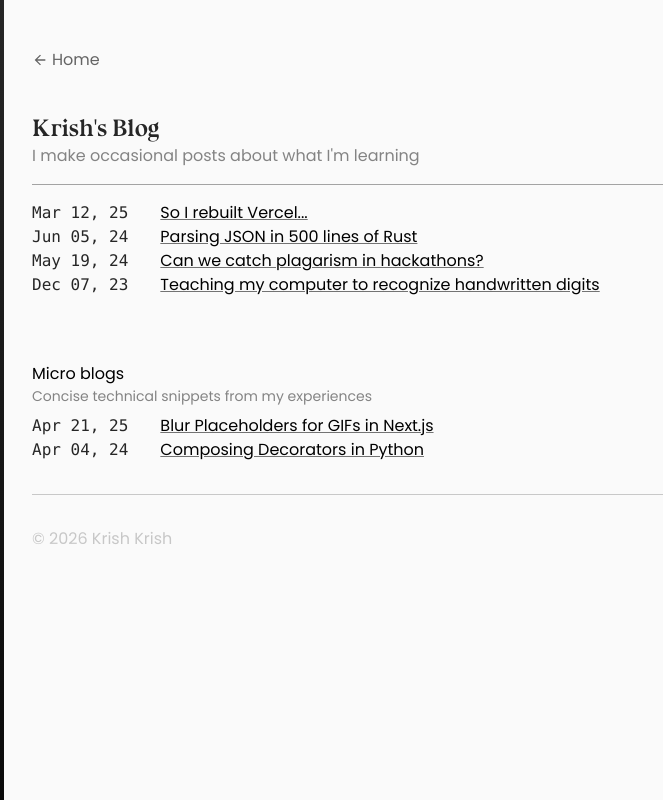
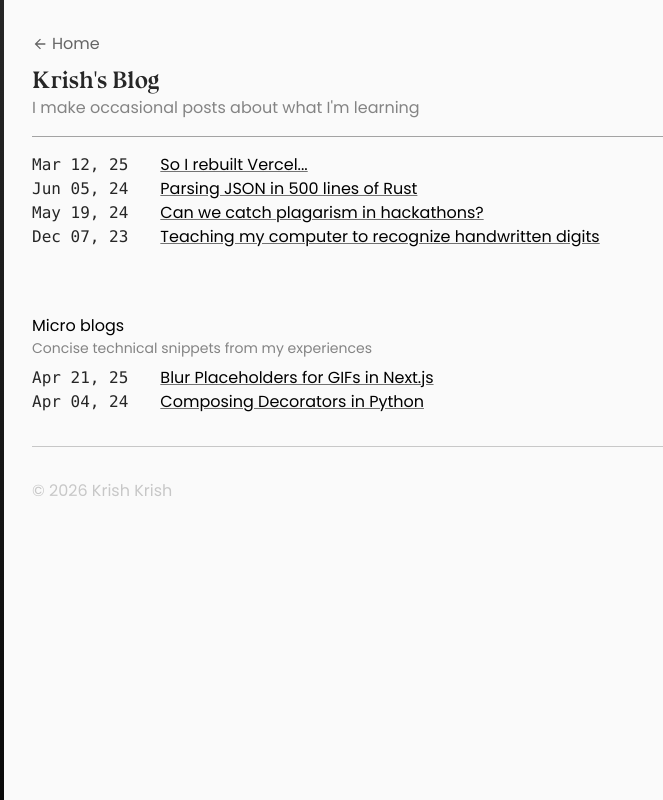
Before and after one commit to Krish120003/website, a Next.js app: page /blog in a window 1280 px wide. Shown: the whole page, without its empty margins (0-663 px from the left). Built offline with nearby package versions, Linux system fonts and the light colour scheme; no server answers; what tailwindcss-animation-delay would draw is missing.

Commit message:
feat: more blog space

```diff
--- a/src/components/Layout.tsx
+++ b/src/components/Layout.tsx
@@ -50,16 +50,15 @@ export const Layout: React.FC<LayoutProps> = ({ children, blog, back }) => {
       <ScrollIndicator />
       <div className="h-fit font-serif dark:text-white">
         <main
-          className={cn("m-auto min-h-full max-w-7xl px-8 pt-12", {
-            // "max-w-4xl": !blog,
-            // "max-w-7xl": blog,
-          })}
+          className={cn(
+            "m-auto flex min-h-full max-w-screen-2xl flex-col px-8",
+          )}
         >
           {back ? (
-            <div className="md:mb-16">
+            <div className="py-8">
               <Link
                 href={parentRoute}
-                className="mb-2 flex items-center gap-1 opacity-60 transition-all hover:gap-2 hover:opacity-90 md:fixed lg:mb-8"
+                className="mb-2 flex items-center gap-1 opacity-60 transition-all hover:gap-2 hover:opacity-90 lg:fixed lg:mb-8"
               >
                 <IoMdArrowBack />
                 {blog ? "All Posts" : "Home"}
--- a/src/pages/blog/[id].tsx
+++ b/src/pages/blog/[id].tsx
@@ -77,8 +77,8 @@ export default function Post({
       </Head>
       {/* <ScrollToTopButton /> */}
       <Layout blog back>
-        <div className="m-auto grid w-auto max-w-2xl grid-cols-1 gap-4  lg:max-w-none lg:grid-cols-3">
-          <div className="top-28 col-span-1 self-baseline py-4 lg:sticky">
+        <div className="grid w-auto grid-cols-1 gap-4 lg:grid-cols-3">
+          <div className="top-28 col-span-1 self-baseline py-4 md:top-12 lg:sticky">
             <h1 className="text-balance font-serif-display text-4xl font-semibold leading-tight tracking-tight">
               {title}
             </h1>
@@ -101,7 +101,7 @@ export default function Post({
 
           <div
             dangerouslySetInnerHTML={{ __html: contentHtml }}
-            className="prose-md prose prose-neutral col-span-2 m-auto w-full dark:prose-invert [&>p>img]:m-auto"
+            className="prose prose-neutral col-span-2 m-auto w-full max-w-none dark:prose-invert [&>p>img]:m-auto"
           />
         </div>
       </Layout>
```
